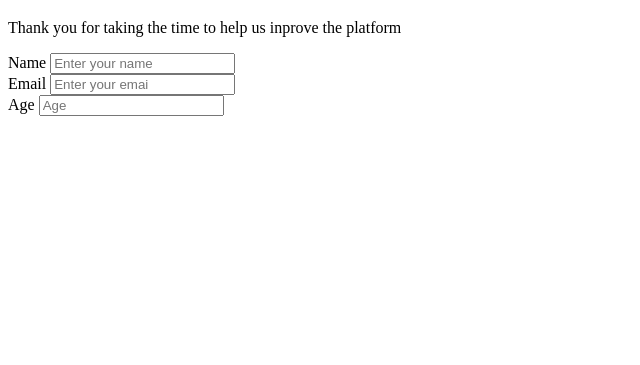
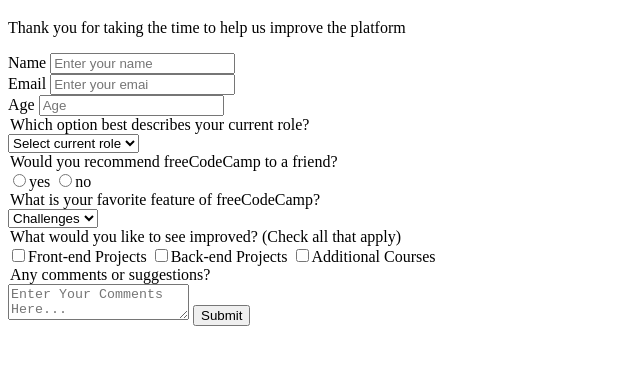
Before and after one commit to maack123/second-challenge, a plain HTML site: page index.html in a window 1280 px wide. Shown: the part 61-426 px from the top of the page, without its empty margins (0-640 px from the left). Drawn offline with Linux system fonts and the light colour scheme.

Commit message:
addes dropdown, radio button, checkboxes, textarea

```diff
--- a/index.html
+++ b/index.html
@@ -4,27 +4,55 @@
     <meta charset="UTF-8">
     <meta http-equiv="X-UA-Compatible" content="IE=edge">
     <meta name="viewport" content="width=device-width, initial-scale=1.0">
-    <title>Buildin a survey form</title>
+    <title>Building a survey form</title>
 </head>
 <body>
     <div>
         <header>
             <h1>Survey Form</h1>
-            <p>Thank you for taking the time to help us inprove the platform</p>
+            <p>Thank you for taking the time to help us improve the platform</p>
         </header>
         <form id="survey-form">
             <div class="name">
                 <label for="name-label">Name</label>
-                <input type="text" name="name" id="name" class="form-control" placeholder="Enter your name" required>
+                <input type="text" name="name" id="name-label" class="form-control" placeholder="Enter your name" required>
             </div>
             <div class="name">
-                <label for="email">Email</label>
-                <input type="email" name="email" id="email" class="form-control" placeholder="Enter your emai" required>
+                <label for="email-label">Email</label>
+                <input type="email" name="email" id="email-label" class="form-control" placeholder="Enter your emai" required>
             </div>
             <div class="name">
-                <label for="age">Age</label>
-                <input type="text" name="age" id="number" min="0" max="99" class="form-control" placeholder="Age">
+                <label for="age-label">Age</label>
+                <input type="text" name="age" id="number-label" min="0" max="99" class="form-control" placeholder="Age">
             </div>
+            <legend>Which option best describes your current role?</legend>
+        <select id="dropdown">
+          <option value="">Select current role</option>
+          <option>Student</option>
+          <option>Full time</option>
+          <option>Part time</option>
+        </select>
+
+        <legend>Would you recommend freeCodeCamp to a friend?</legend>
+            <label><input id="recommend-yes" type="radio" name="radio-button" value="yes">yes</label>
+            <label><input id="recommend-no" type="radio" name="radio-button" value="no">no</label>
+
+        <legend>What is your favorite feature of freeCodeCamp?</legend>
+        <select id="dropdown2">
+          <option>Challenges</option>
+          <option>Community</option>
+          <option>projects</option>
+        </select>
+
+        <legend>What would you like to see improved? (Check all that apply)</legend>
+          <label for="checkbox1"><input id="checkbox1" type="checkbox" name="checkbox1" value="1">Front-end Projects</label>
+          <label for="checkbox2"><input id="checkbox2" type="checkbox" value="2">Back-end Projects</label>
+          <label><input id="checkbox3" type="checkbox" value="3">Additional Courses</label>
+
+          <legend>Any comments or suggestions?</legend>
+          <textarea id="comments" placeholder="Enter Your Comments Here..."></textarea>
+          <input type="submit" id="submit">
+
         </form>
     </div>
 </body>
```
Also changed, not shown: second-challenge/index.html (deleted, +0 -10 lines).
